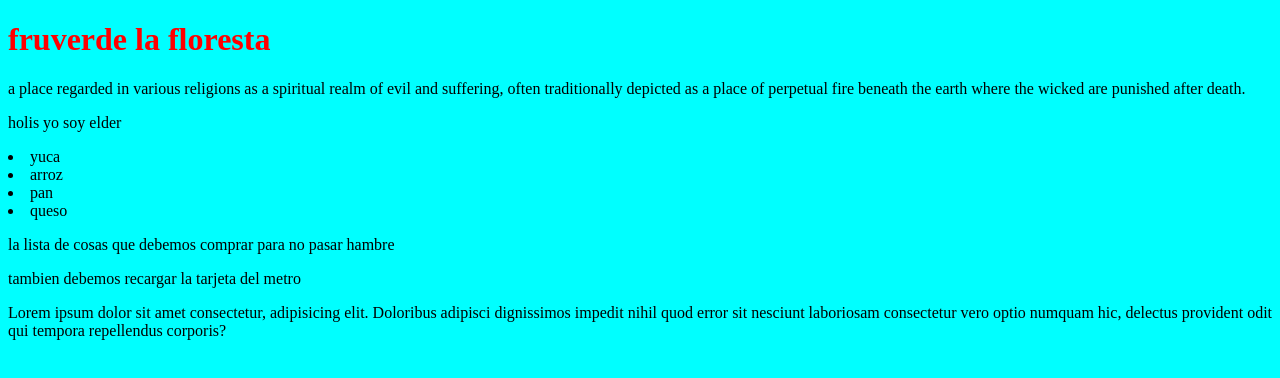
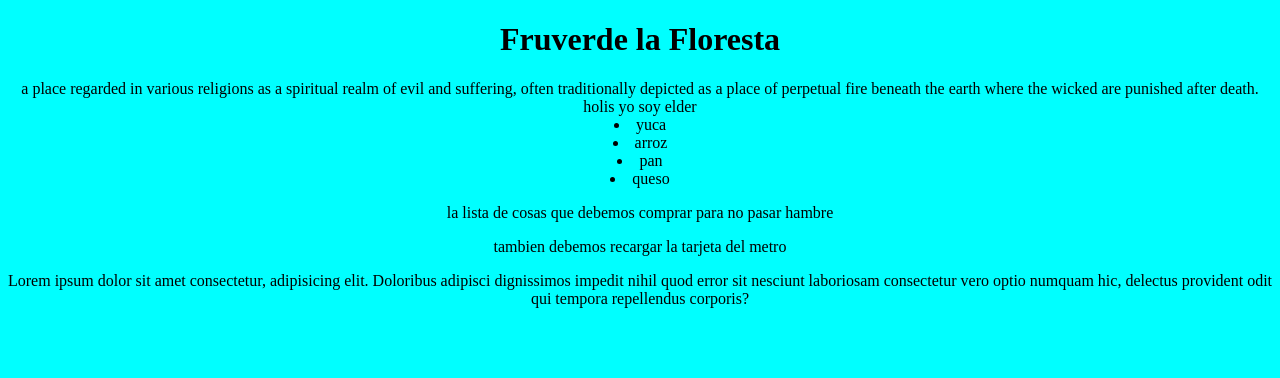
Before and after one commit to fidokill/fidobr, a plain HTML site: page index.html in a window 1280 px wide. Drawn offline with Linux system fonts and the light colour scheme.

Commit message:
fixed code added favicon

```diff
--- a/index.html
+++ b/index.html
@@ -5,20 +5,19 @@
     <meta http-equiv="X-UA-Compatible" content="IE=edge">
     <meta name="viewport" content="width=device-width, initial-scale=1.0">
     <link rel="stylesheet" href="style.css">
-    <title>fruverde</title>
+    <link rel="icon" type="image/x-icon" href="/imgs/coding.png">
+    <title>Fruverde</title>
 </head>
 <body>
-    <h1>fruverde la floresta</h1>
+    <h1>Fruverde la Floresta</h1>
     <div>a place regarded in various religions as a spiritual realm of evil and suffering, often traditionally depicted as a place of perpetual fire beneath the earth where the wicked are punished after death.</div>
-    <p>holis yo soy elder </p>
+    <div>holis yo soy elder</div>
     <li>yuca</li>
     <li>arroz</li>
     <li>pan</li>
     <li>queso</li>
     <p>la lista de cosas que debemos comprar para no pasar hambre</p>
     <p>tambien debemos recargar la tarjeta del metro</p>
-    Lorem ipsum dolor sit amet consectetur, adipisicing elit. Doloribus adipisci dignissimos impedit nihil quod error sit nesciunt laboriosam consectetur vero optio numquam hic, delectus provident odit qui tempora repellendus corporis?
-
-
+    <div>Lorem ipsum dolor sit amet consectetur, adipisicing elit. Doloribus adipisci dignissimos impedit nihil quod error sit nesciunt laboriosam consectetur vero optio numquam hic, delectus provident odit qui tempora repellendus corporis?</div>
 </body>
 </html>
--- a/style.css
+++ b/style.css
@@ -1,7 +1,8 @@
 body    {
     background-color: aqua;
+    text-align: center;
 }
 
 h1  {
-    color: red;
+    color: black;
 }
```
Also changed, not shown: imgs/coding.png (added).
